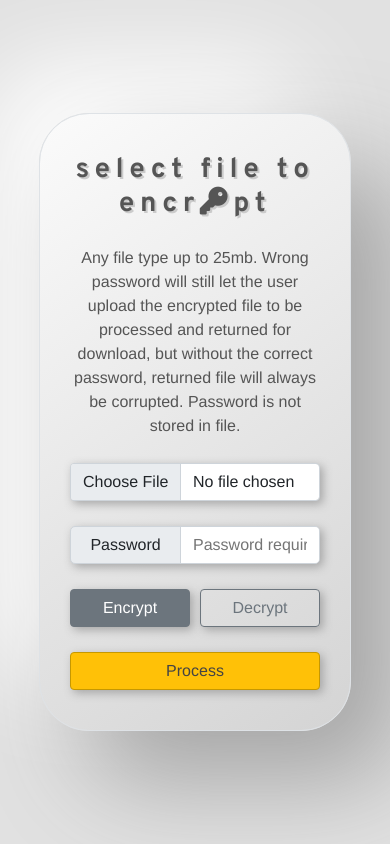
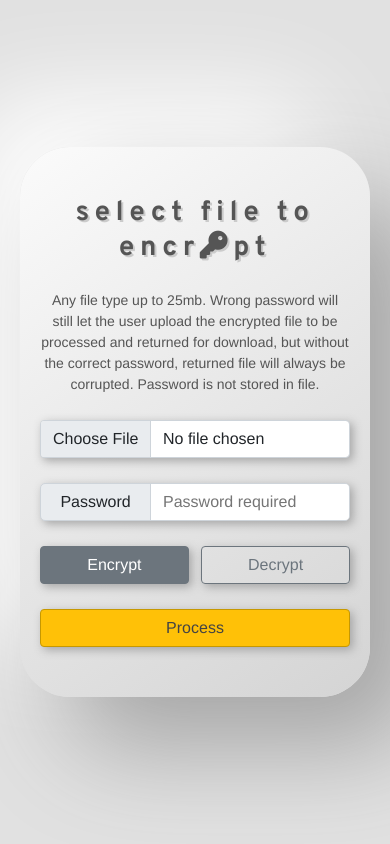
Before and after one commit to PedroBarros-84/FileEncrypter, a website: page public/index.html in a window 390 px wide. Drawn offline with nearby package versions, Linux system fonts and the light colour scheme.

Commit message:
refactor margins

```diff
--- a/public/css/style.css
+++ b/public/css/style.css
@@ -1,5 +1,5 @@
 * {
-	// outline: 1px solid magenta;
+	//outline: 1px solid magenta;
 }
 
 body {
@@ -9,6 +9,7 @@ body {
 	font-family: "Benton Sans", "Helvetica Neue", helvetica, arial, sans-serif;
 	display: flex;
 	align-items: center;
+	justify-content: center;
 }
 
 h1 {
@@ -20,25 +21,28 @@ h1 {
 	margin: 0;
 }
 
-.container {
+.form-container {
+	max-width: 750px;
+	margin: 40px;
+}
+
+.file-form {
 	color: #555555;
 	display: flex;
 	flex-direction: column;
 	row-gap: 25px;
-	max-width: 750px;
-	padding: 40px 30px;
-	width: 80%;
+	padding: 50px;
 	border-radius: 50px;
 	background: linear-gradient(145deg, #fbfbfb, #d4d4d4);
 	box-shadow: 50px 50px 100px #a5a5a5, -50px -50px 100px #ffffff;
 }
 
-.container .description {
+.file-form .description {
 	margin: 0;
 	text-align: center;
 }
 
-.container .fileselector {
+.file-form .fileselector {
 	box-shadow: 3px 3px 10px #a5a5a5;
 	outline: 0;
 }
@@ -50,7 +54,7 @@ h1 {
 	text-align: center;
 }
 
-.container .password-container {
+.file-form .password-container {
 	display: flex;
 	border-radius: 5px;
 	box-shadow: 3px 3px 10px #a5a5a5;
@@ -60,7 +64,7 @@ h1 {
 	color: #212529;
 }
 
-.container .form-group .form-control::file-selector-button {
+.file-form .form-group .form-control::file-selector-button {
 	width: 110px;
 }
 
@@ -85,7 +89,7 @@ h1 {
 	width: 100%;
 }
 
-.container .radio-group {
+.file-form .radio-group {
 	display: flex;
 	justify-content: space-between;
 	row-gap: 10px;
@@ -107,13 +111,30 @@ h1 {
 	scale: 99%;
 }
 
-.container .process-button {
+.file-form .process-button {
 	width: 100%;
 	border: 1px solid rgb(198, 152, 1);
 	box-shadow: 3px 3px 10px #a5a5a5;
 	color: #444444;
 }
 
-.container .process-button:active {
+.file-form .process-button:active {
 	scale: 99%;
 }
+
+/* Cellphones */
+@media only screen and (max-width: 550px) {
+	.form-container {
+		margin: 20px;
+	}
+
+	.file-form {
+		padding: 50px 20px;
+	}
+
+	.file-form .description {
+		margin: 0;
+		text-align: center;
+		font-size: 14px;
+	}
+}
--- a/public/index.html
+++ b/public/index.html
@@ -22,7 +22,9 @@
 
     <body>
 
-        <form class="container border" action="/" method="POST" enctype="multipart/form-data" onsubmit="return validateAndClearPassword()">
+        <div class="form-container">
+
+            <form class="file-form" action="/" method="POST" enctype="multipart/form-data" onsubmit="return validateAndClearPassword()">
 
                 <h1>
                     select file to encr<i class="fas fa-key"></i>pt
@@ -57,6 +59,7 @@
 
             </form>
 
+        </div>
 
         <script src="/scripts/script.js"></script>
 
```
Lines whose indentation alone changed are shown as unchanged.
